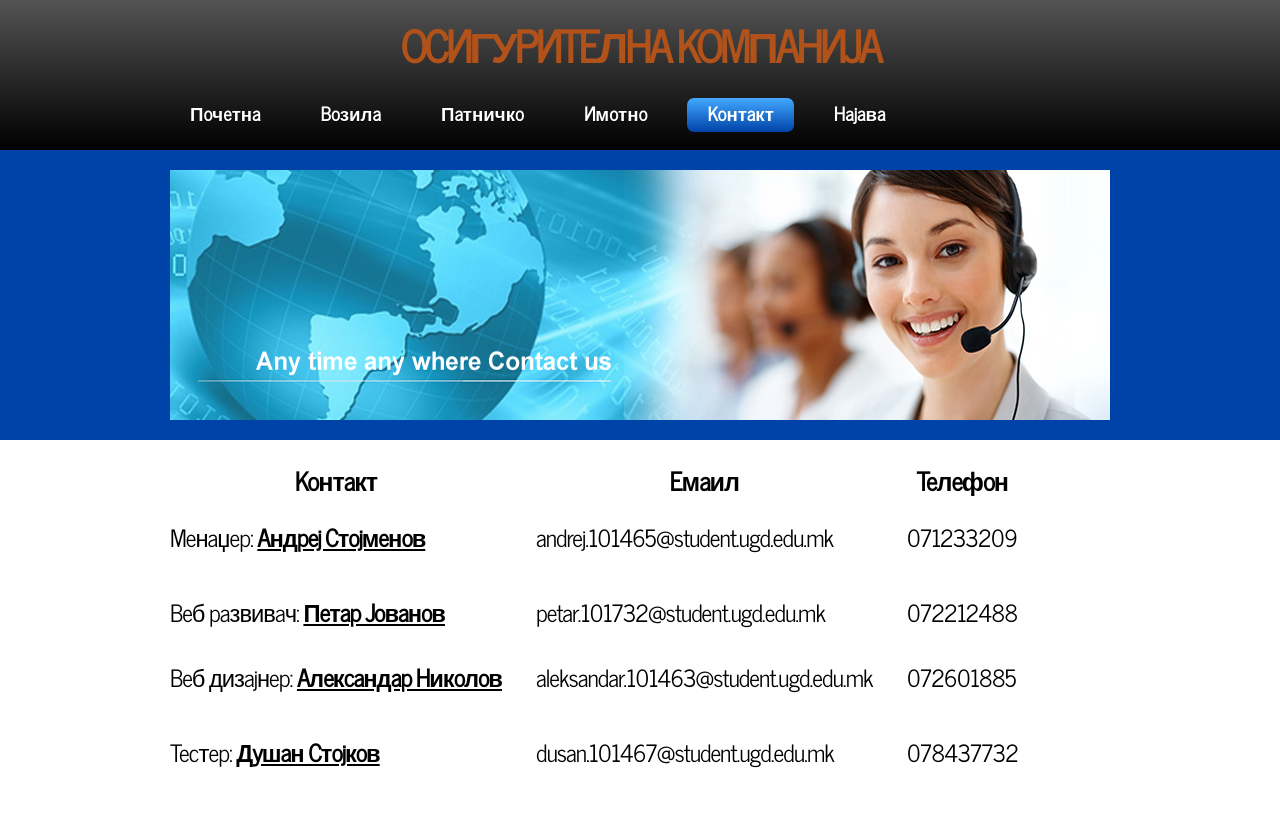
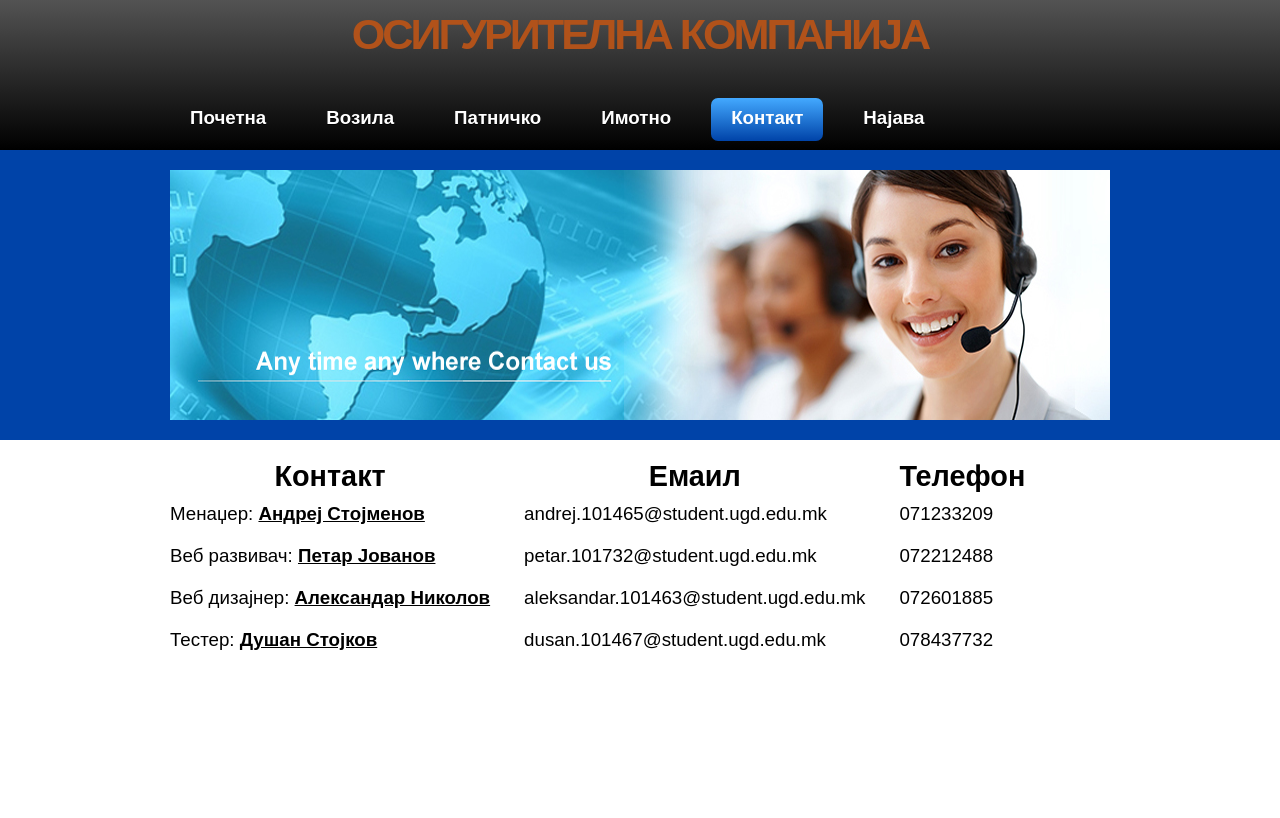
Before and after one commit to andrejstojmenov/osiguritena_kompanija, a PHP site: page /kontakt.html in a window 1280 px wide. After the commit the page ends 650 px from the top, so only its background shows below. Run offline with PHP 8.4, Linux system fonts and the light colour scheme.

Commit message:
edit font

```diff
--- a/css/style.css
+++ b/css/style.css
@@ -29,27 +29,32 @@ p
 img
 { border: 0;}
 
-h1, h2, h3, h4, h5, h6
+/* h1, h2, h3, h4, h5, h6
 { font: normal 175% 'News Cycle', Arial, sans-serif;
   color: #000;
   letter-spacing: -1px;
-  margin: 0 0 10px 0;}
+  margin: 0 0 10px 0;} */
 
 h2
-{ font: normal 165% 'News Cycle', Arial, sans-serif;}
+{ font: normal 165% Arial, Helvetica, sans-serif;}
 
 h3
-{ font: normal 130% 'News Cycle', Arial, sans-serif;}
+{
+font-size: 130%;
+	font-weight: normal;
+
+
+}
 
 h4, h5, h6
 { margin: 0;
   padding: 0 0 0px 0;
-  font: normal 150% 'News Cycle', Arial, sans-serif;
+  font: normal 150% Arial, Helvetica, sans-serif;
   color: #FFF;
   line-height: 1.5em;}
 
 h5, h6
-{ font: normal 95% 'News Cycle', Arial, sans-serif;
+{ font: normal 95% Arial, Helvetica, sans-serif;
   color: #888;
   padding-bottom: 15px;}
 
@@ -107,7 +112,9 @@ nav
   margin: 0 auto;}
 
 #welcome_slogan H3
-{ font: bold 300% 'News Cycle', Arial, sans-serif;
+{
+	font-size: 300%;
+	font-weight: bold;
   letter-spacing: -3px;
   color: #FFF;}
 
@@ -130,7 +137,7 @@ ul#nav li
 
 ul#nav li a
 { float: left;
-  font: bold 130% 'News Cycle', Arial, sans-serif;
+  font: bold 130% Arial, Helvetica, sans-serif;
   height: 24px;
   margin: 8px 20px 0 0;
   text-shadow: 0px 1px 0px #000;
@@ -141,7 +148,9 @@ ul#nav li a
   -webkit-border: 7px 7px 7px 7px;
   text-align: center;
   color: #FFF;
-  text-decoration: none;}
+  text-decoration: none;
+  padding-top: 9px;
+  }
 
 ul#nav li.current a, ul#nav li:hover a
 { color: #FFF;
@@ -227,7 +236,7 @@ ul img {
 
 .sidebar h2
 { padding: 5px 0 0 0;
-  font: normal 140% 'News Cycle', Arial, sans-serif;
+  font: normal 140% Arial, Helvetica, sans-serif;
   height: 30px;}
 
 #content
--- a/index.html
+++ b/index.html
@@ -47,8 +47,8 @@
 	  <div id="content">
         <div class="content_item">
 		  <h1><b><center>За нас</center></b></h1>
-          <p><h1>Ние сме нова компанија на овој пазар , која располага со стручен тим и постојано се трудиме да излеземе во пресрет на барањата на нашите клиенти.<h1></p>
-		  <p><h1>Нашата осигурителна компанија има широка палета на осигурителни производи, т.е нуди осигурување на возила,имот и патничко осигурување</h1> </p>
+          <p><h2>Ние сме нова компанија на овој пазар, која располага со стручен тим и постојано се трудиме да излеземе во пресрет на барањата на нашите клиенти.</h2></p>
+		  <p><h2>Нашата осигурителна компанија има широка палета на осигурителни производи, т.е нуди осигурување на возила, имот и патничко осигурување.</h2> </p>
 
 
 		</div><!--close content_item-->
--- a/kontakt.html
+++ b/kontakt.html
@@ -48,24 +48,24 @@
         <div class="content_item">
 		<div style='display:inline-block'>
 			  <h1><b><center>Контакт</center></b></h1>
-			  <p><h2>Менаџер: <a href="https://www.facebook.com/andrej.stojmenov" target="_blank"> Андреј Стојменов </a> <h2></p>
-			  <p><h2>Веб развивач: <a href="https://www.facebook.com/petar.jovanov.90?fref=ts" target="_blank"> Петар Јованов </a></h2> </p>
-			  <p><h2>Веб дизајнер: <a href="https://www.facebook.com/Mr.ALKAPONE?fref=ts" target="_blank"> Александар Николов </a><h2></p>
-			  <p><h2>Тестер: <a href="https://www.facebook.com/dule.stojkov.5?fref=ts" target="_blank"> Душан Стојков </a><h2></p>
+			  <p><h3>Менаџер: <a href="https://www.facebook.com/andrej.stojmenov" target="_blank"> Андреј Стојменов </a> <h3></p>
+			  <p><h3>Веб развивач: <a href="https://www.facebook.com/petar.jovanov.90?fref=ts" target="_blank"> Петар Јованов </a></h3> </p>
+			  <p><h3>Веб дизајнер: <a href="https://www.facebook.com/Mr.ALKAPONE?fref=ts" target="_blank"> Александар Николов </a><h3></p>
+			  <p><h3>Тестер: <a href="https://www.facebook.com/dule.stojkov.5?fref=ts" target="_blank"> Душан Стојков </a><h3></p>
 		</div>
 		<div style='display:inline-block; margin-left:30px;'>
 			  <h1><b><center>Емаил</center></b></h1>
-			  <p><h2>andrej.101465@student.ugd.edu.mk <h2></p>
-			  <p><h2>petar.101732@student.ugd.edu.mk</h2> </p>
-			  <p><h2>aleksandar.101463@student.ugd.edu.mk<h2></p>
-			  <p><h2>dusan.101467@student.ugd.edu.mk<h2></p>
+			  <p><h3>andrej.101465@student.ugd.edu.mk <h3></p>
+			  <p><h3>petar.101732@student.ugd.edu.mk</h3> </p>
+			  <p><h3>aleksandar.101463@student.ugd.edu.mk<h3></p>
+			  <p><h3>dusan.101467@student.ugd.edu.mk<h3></p>
 		</div>
 		<div style='display:inline-block; margin-left:30px;'>
 			  <h1><b><center>Телефон</center></b></h1>
-			  <p><h2>071233209<h2></p>
-			  <p><h2>072212488</h2> </p>
-			  <p><h2>072601885<h2></p>
-			  <p><h2>078437732<h2></p>
+			  <p><h3>071233209<h3></p>
+			  <p><h3>072212488</h3> </p>
+			  <p><h3>072601885<h3></p>
+			  <p><h3>078437732<h3></p>
 		</div>
 		</div><!--close content_item-->
       </div><!--close content-->
--- a/vozila.html
+++ b/vozila.html
@@ -47,9 +47,9 @@
 	  <div id="content">
         <div class="content_item">
 		  <h1><b><center>ОСИГУРУВАЊЕ НА ВОЗИЛА</center></b></h1>
-          <p><h1>Согласно со законот за осигурување потребно е еднаш годишно при регистрација на Вашето возило, да склучите осигурување од Автоодговорност.
-Без ова осигурување не е можно да извршите регистрација на Вашето возило.
-Со ова осигурување ја осигурувате Вашата одговорност за надомест на материјални и нематеријални штети предизвикани на трети лица причинети со употреба на Вашето возило.Во нашата прогрма вклучуваме осигурување на автомобили,мотрцикли и товарни возила.<h1></p>
+          <p><h2>Согласно со законот за осигурување потребно е еднаш годишно при регистрација на Вашето возило, да склучите осигурување од Автоодговорност.
+Без ова осигурување не е можно да извршите регистрација на Вашето возило.</h2></p>
+<p><h2>Со ова осигурување ја осигурувате Вашата одговорност за надомест на материјални и нематеријални штети предизвикани на трети лица причинети со употреба на Вашето возило. Во нашата прогрма вклучуваме осигурување на автомобили, мотрцикли и товарни возила.</h2></p>
 
 
 
```
Also changed, not shown: imotno.html (+5 -5 lines), patnicko.html (+4 -4 lines).
